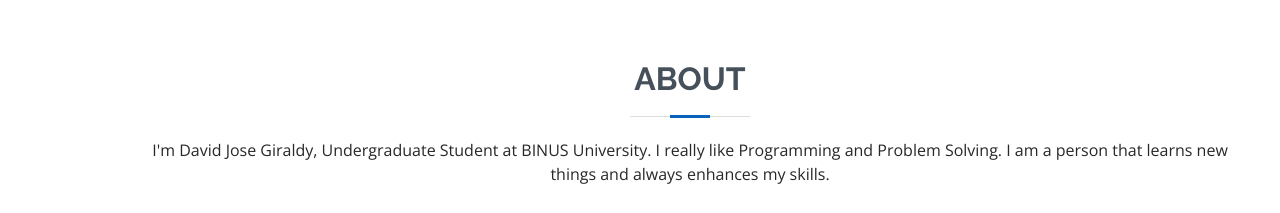
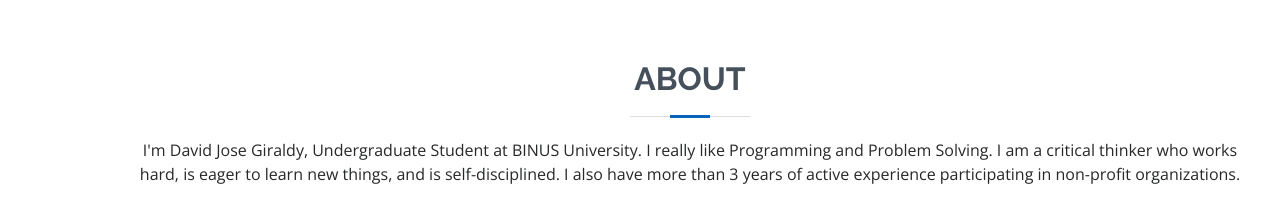
Before and after one commit to davidgiraldy/davidgiraldy.github.io, a plain HTML site: page index.html in a window 1280 px wide. Shown: the part 800-1013 px from the top of the page. Drawn offline with nearby package versions, Linux system fonts and the light colour scheme.

Commit message:
Update index.html

```diff
--- a/index.html
+++ b/index.html
@@ -79,8 +79,8 @@
           <h2>About</h2>
           <p class="">
             I'm David Jose Giraldy, Undergraduate Student at BINUS University. I really like Programming and Problem
-            Solving. I am a person that learns new things and always
-            enhances my skills.
+            Solving. I am a critical thinker who works hard, is eager to learn new things, and is self-disciplined. I also have more than 3 years of active experience
+		participating in non-profit organizations.
           </p>
         </div>
 
```
